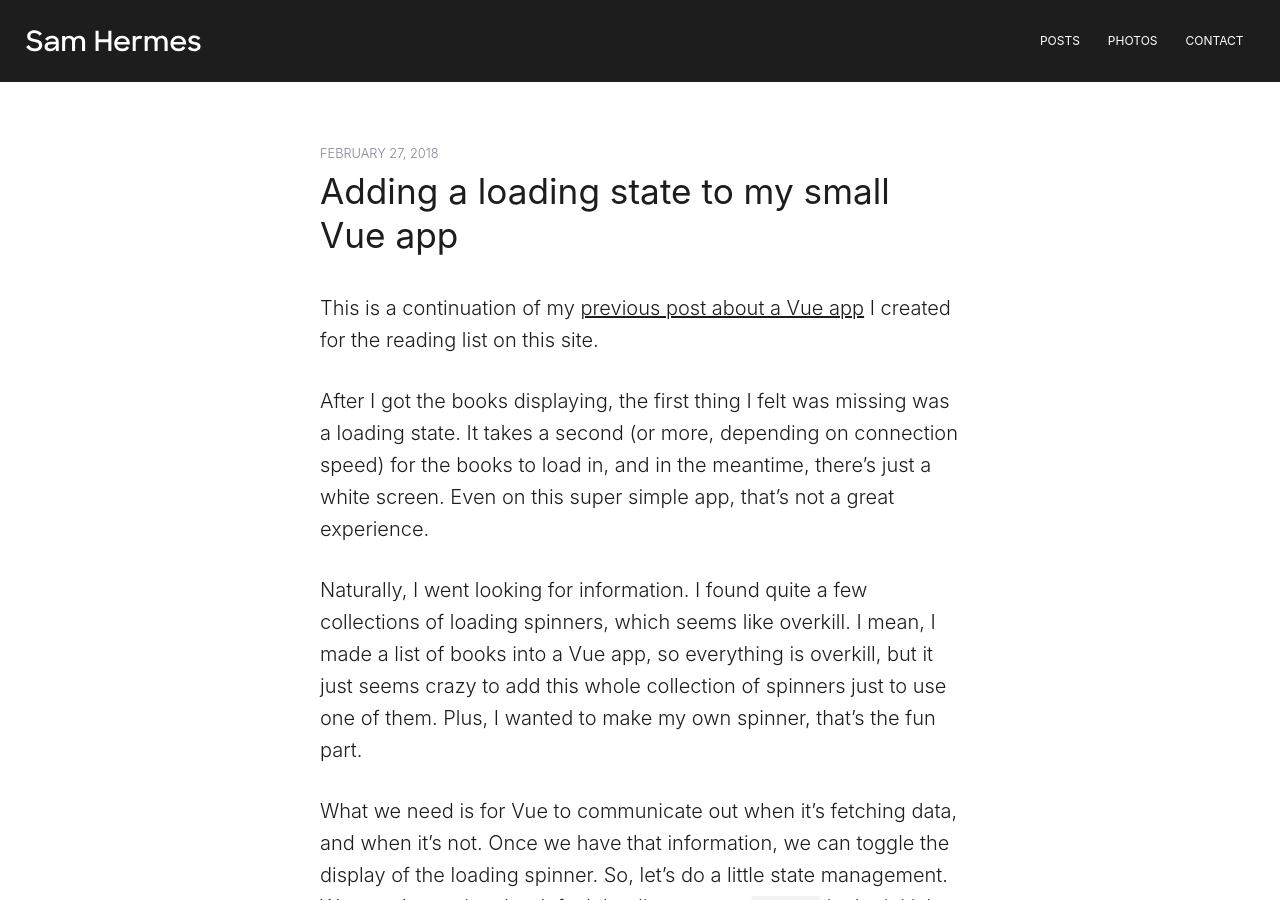
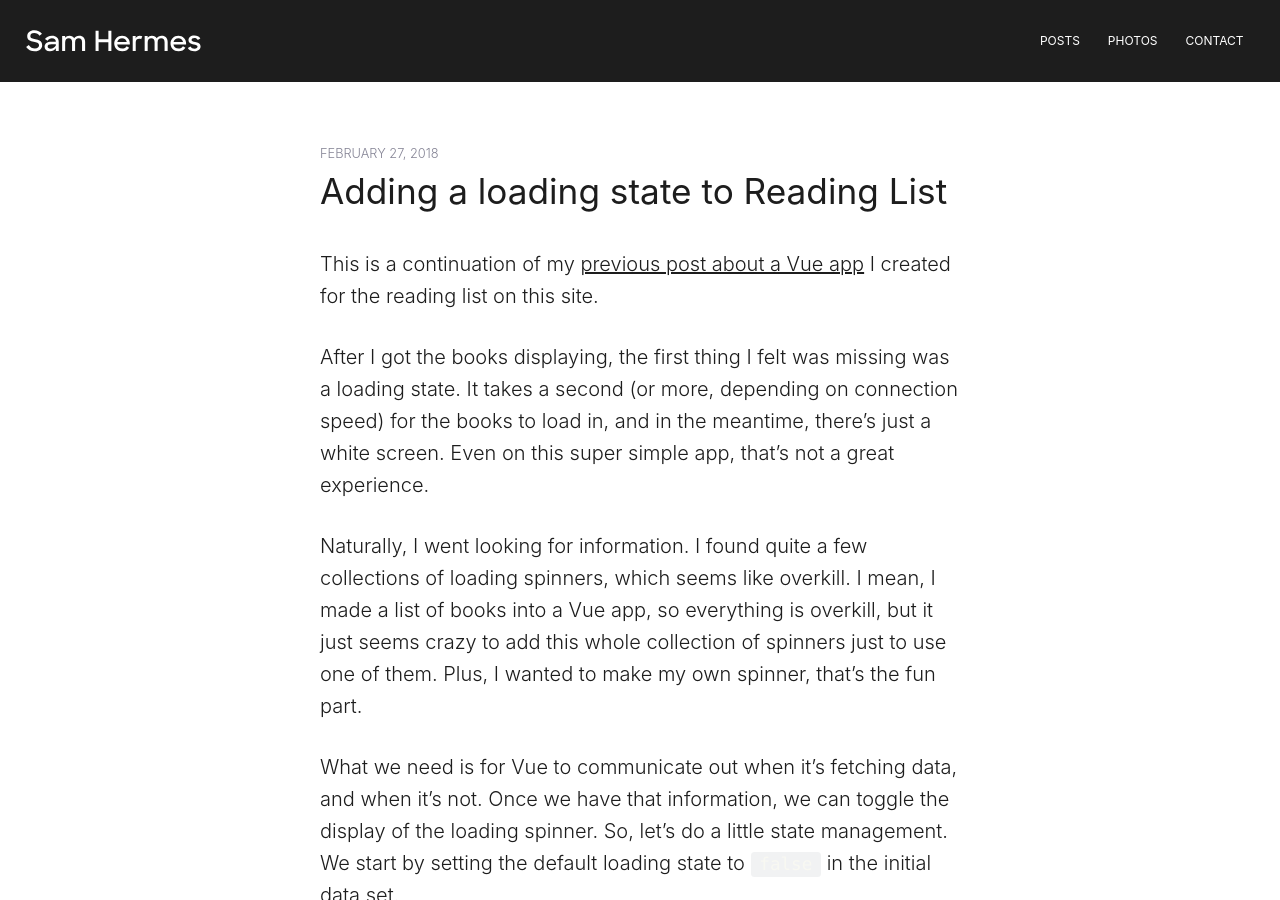
Before and after one commit to samhermes/samhermes.github.io, a Jekyll site: the page built from _posts/2018-2-27-adding-loading-state-reading-list.markdown, in a window 1280 px wide and 900 px high. Built offline with Jekyll 4.4.1, drawn with Linux system fonts in a browser that asks for light colours.

Commit message:
Rename post about loading state

```diff
--- a/_posts/2018-2-27-adding-loading-state-small-vue-app.markdown
+++ b/_posts/2018-2-27-adding-loading-state-reading-list.markdown
@@ -1,6 +1,6 @@
 ---
 layout: post
-title: Adding a loading state to my small Vue app
+title: Adding a loading state to Reading List
 date: 2018-02-27
 custom_js: prism
 ---
```
